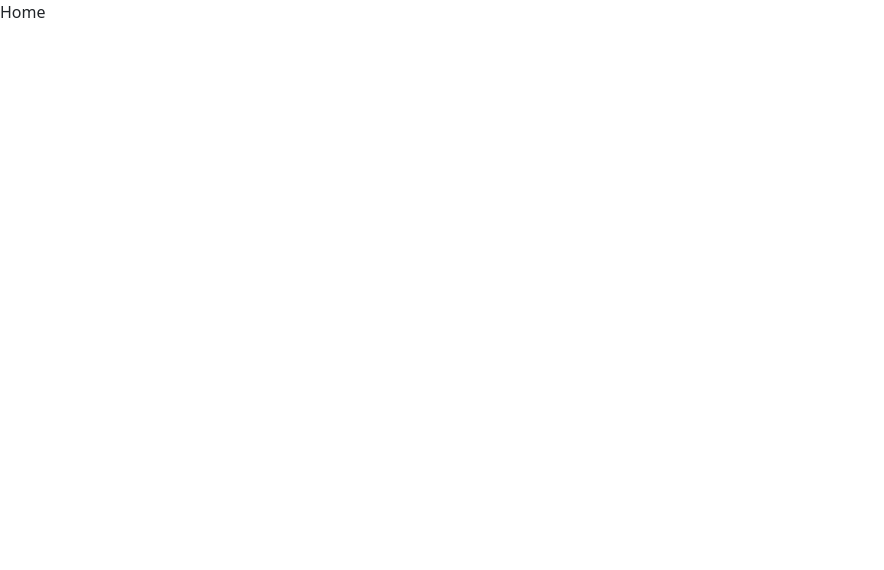
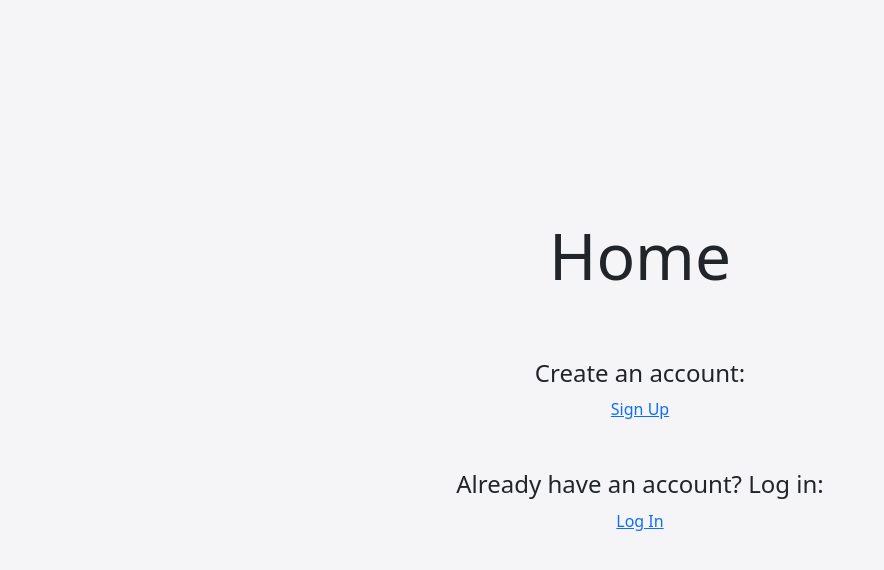
Before and after one commit to davud600/project-manager-2, a React (Create React App) app in the folder client/: page / in a window 1280 px wide. Shown: the top 570 px of the page, without its empty margins (0-884 px from the left). Built offline with nearby package versions, Linux system fonts and the light colour scheme.

Commit message:
reset-title-edit-bug

```diff
--- a/client/src/components/home/Dashboard.js
+++ b/client/src/components/home/Dashboard.js
@@ -1,6 +1,8 @@
 import { useWindowDimensions } from "../../hooks/WindowDimensions"
 import Header from "../Header"
 import UserProjects from "./projects/UserProjects"
+
+const BACKGROUND_COLOR = "#f5f5f7"
 
 let isPhone, contentWidth,
 pageTitleFontSize, cardFontSize,
@@ -26,7 +28,7 @@ export default function Dashboard() {
 
   return (
     <div style={{
-      backgroundColor: "#f5f5f7",
+      backgroundColor: BACKGROUND_COLOR,
       height: height
     }}>
       <Header />
--- a/client/src/components/home/Home.js
+++ b/client/src/components/home/Home.js
@@ -1,6 +1,32 @@
+import { useNavigate } from "react-router-dom"
+import { useWindowDimensions } from "../../hooks/WindowDimensions"
+
+const BACKGROUND_COLOR = "#f5f5f7"
 
 export default function Home() {
+  const navigate = useNavigate()
+  const { height } = useWindowDimensions()
+
   return (
-    <div>Home</div>
+    <div style={{
+      backgroundColor: BACKGROUND_COLOR,
+      height: height
+    }}
+      className="d-flex flex-column justify-content-center text-center"
+    >
+      <div className="m-0 p-0">
+        <p className="display-3">Home</p>
+      </div>
+      <div className="mt-5">
+        <p className="h4">Create an account: </p>
+        <a href="/signup"
+        className="m-0 p-0 btn btn-link">Sign Up</a>
+      </div>
+      <div className="mt-5 mb-5">
+        <p className="h4">Already have an account? Log in: </p>
+        <a href="/login"
+        className="m-0 p-0 btn btn-link">Log In</a>
+      </div>
+    </div>
   )
 }
--- a/client/src/components/home/Project.js
+++ b/client/src/components/home/Project.js
@@ -111,7 +111,9 @@ export default function Project() {
       <Header />
       <div className="d-flex flex-column">
         <div className="d-flex flex-row justify-content-center">
+          {currentProject ?
           <Title props={titleProps}></Title>
+          :<></>}
         </div>
 
         <ListsProvider>
--- a/client/src/components/user/Account.js
+++ b/client/src/components/user/Account.js
@@ -1,18 +1,29 @@
-import { useState, useEffect } from "react"
+import { useEffect } from "react"
+import { useAuth } from "../../hooks/Auth"
+import { useWindowDimensions } from "../../hooks/WindowDimensions"
 import Header from "../Header"
-import { useAuth } from "../../hooks/Auth"
+
+const BACKGROUND_COLOR = "#f5f5f7"
 
 export default function Account() {
   const { user, authorizeUser } = useAuth()
+  const { height } = useWindowDimensions()
 
   useEffect(() => {
     authorizeUser()
   }, [])
 
   return (
-    <div>
+    <div style={{
+      backgroundColor: BACKGROUND_COLOR,
+      height: height
+    }}
+      className=""
+    >
       <Header />
-      Account {user.name}
+      <div className="mt-5 d-flex justify-content-center">
+        <p className="display-6">Account name: {user.name}</p>
+      </div>
     </div>
   )
 }
--- a/client/src/hooks/OutsideAlerter.js
+++ b/client/src/hooks/OutsideAlerter.js
@@ -23,7 +23,7 @@ export function useOutsideAlerter(ref, setState, newState, setSecondState, secon
       // Unbind the event listener on clean up
       document.removeEventListener("mousedown", handleClickOutside);
     };
-  }, [ref]);
+  }, [ref, secondState]);
 }
 
 /**
```
